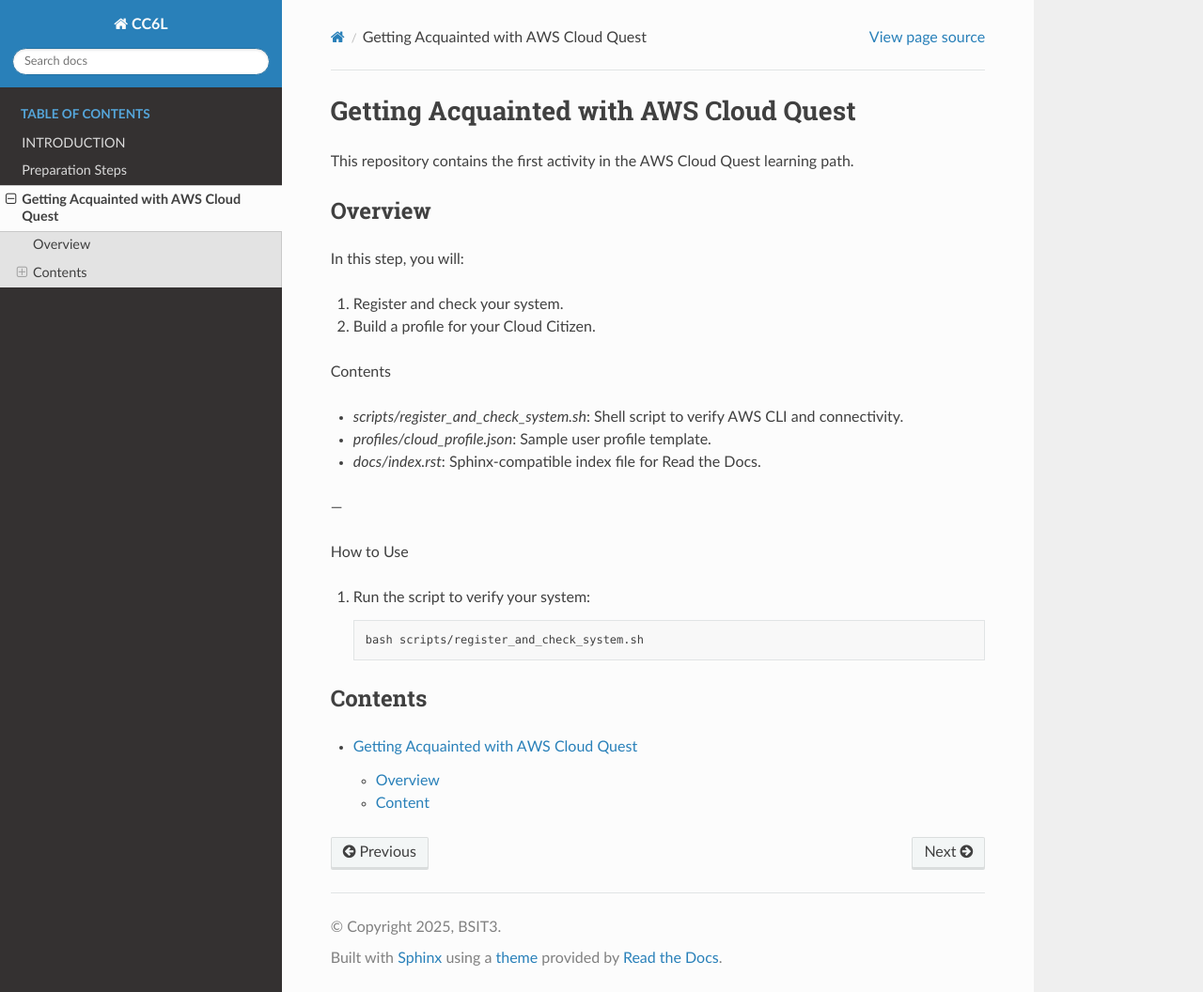
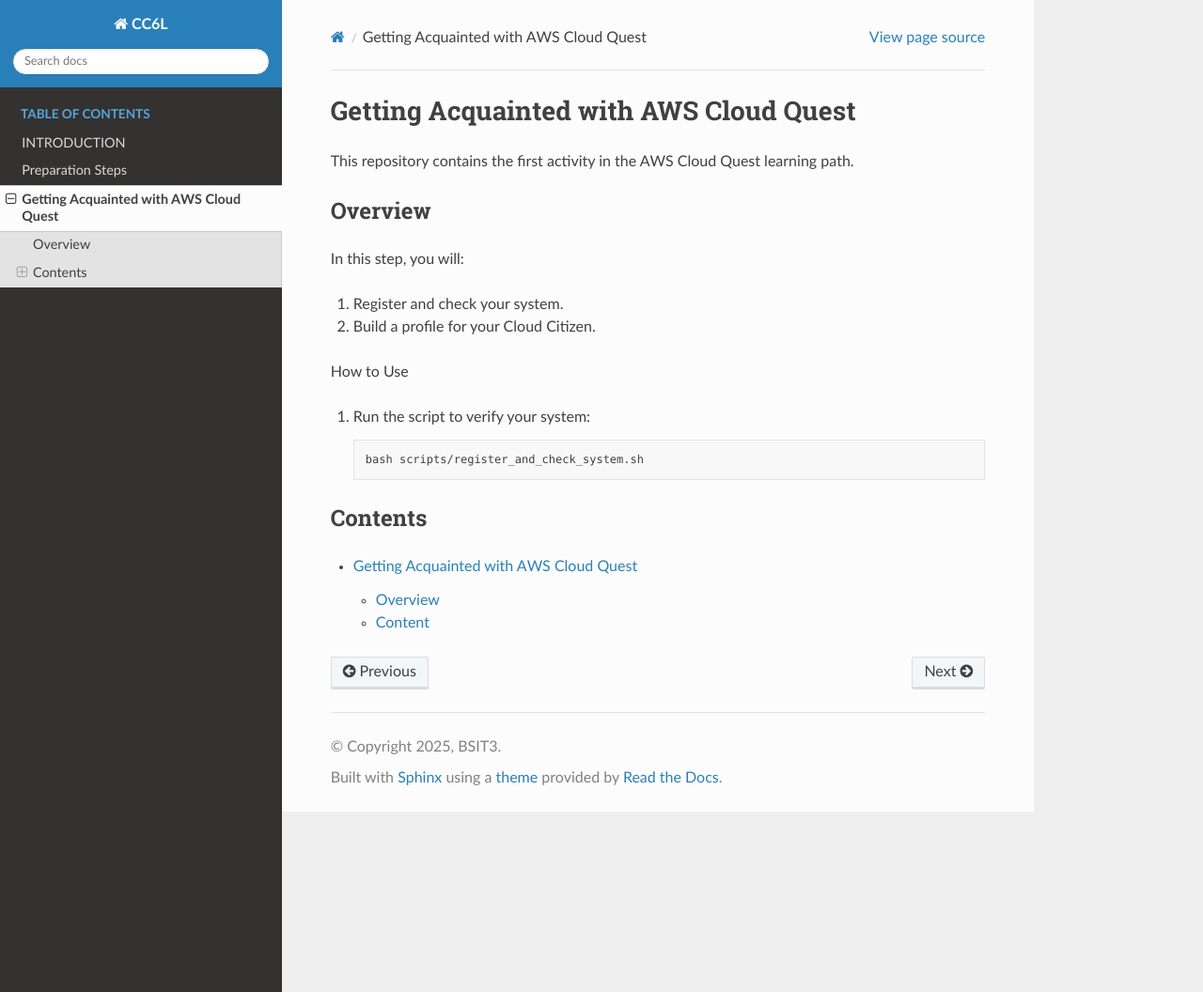
Before and after one commit to jambybrillo/aws_partitioner, a Sphinx documentation site: the page built from docs/source/Getting_Acquainted_with_AWS_Cloud_Quest.rst, in a window 1280 px wide and 1056 px high. Shown: the whole window at 94% size. Built offline with Sphinx 7.4.7 and the Read the Docs theme 3.1.0, drawn with Linux system fonts in a browser that asks for light colours.

Commit message:
Update Getting_Acquainted_with_AWS_Cloud_Quest.rst

```diff
--- a/docs/source/Getting_Acquainted_with_AWS_Cloud_Quest.rst
+++ b/docs/source/Getting_Acquainted_with_AWS_Cloud_Quest.rst
@@ -11,14 +11,6 @@
 1. Register and check your system.
 2. Build a profile for your Cloud Citizen.
 
-Contents
-
-
-- `scripts/register_and_check_system.sh`: Shell script to verify AWS CLI and connectivity.
-- `profiles/cloud_profile.json`: Sample user profile template.
-- `docs/index.rst`: Sphinx-compatible index file for Read the Docs.
-
----
 
 How to Use
 
```
